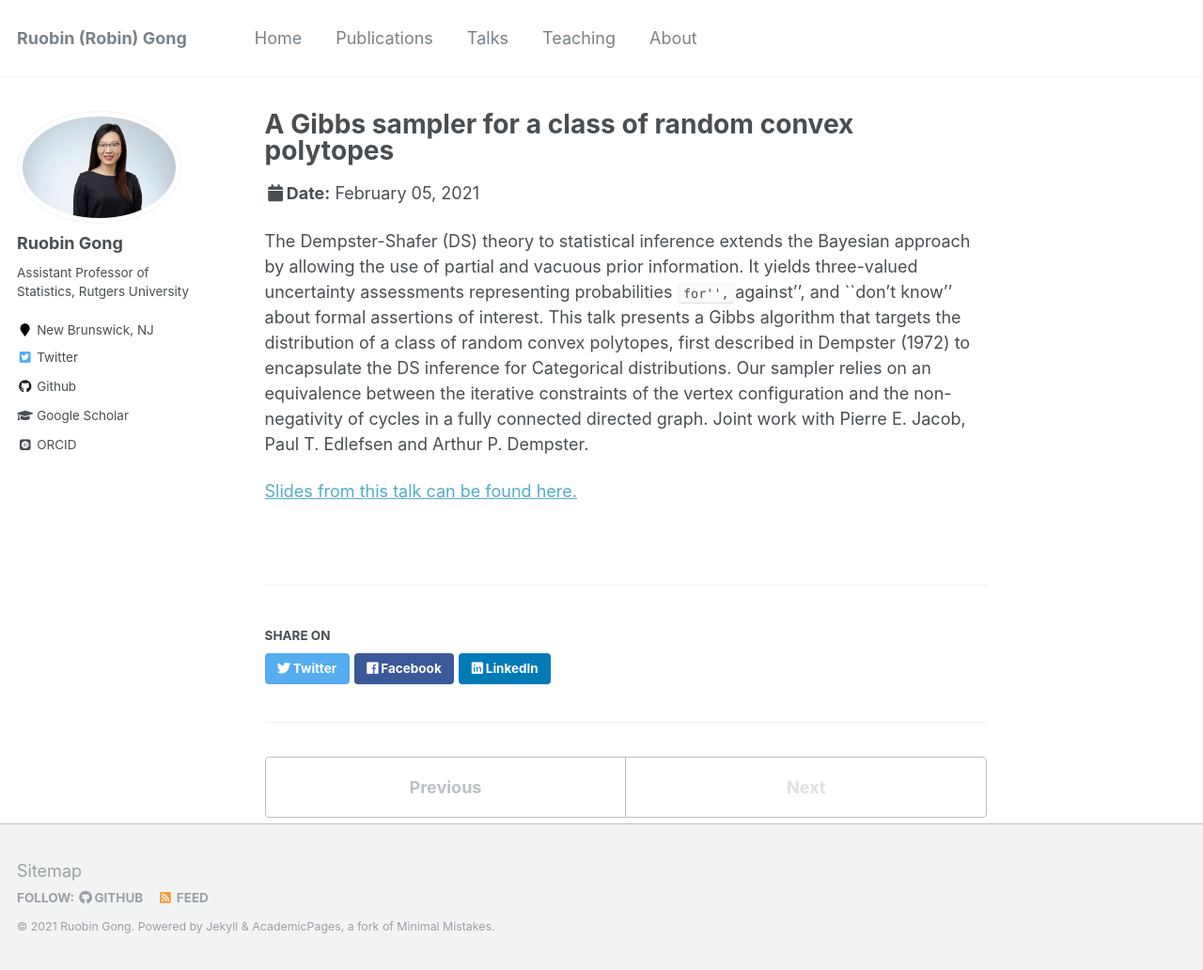
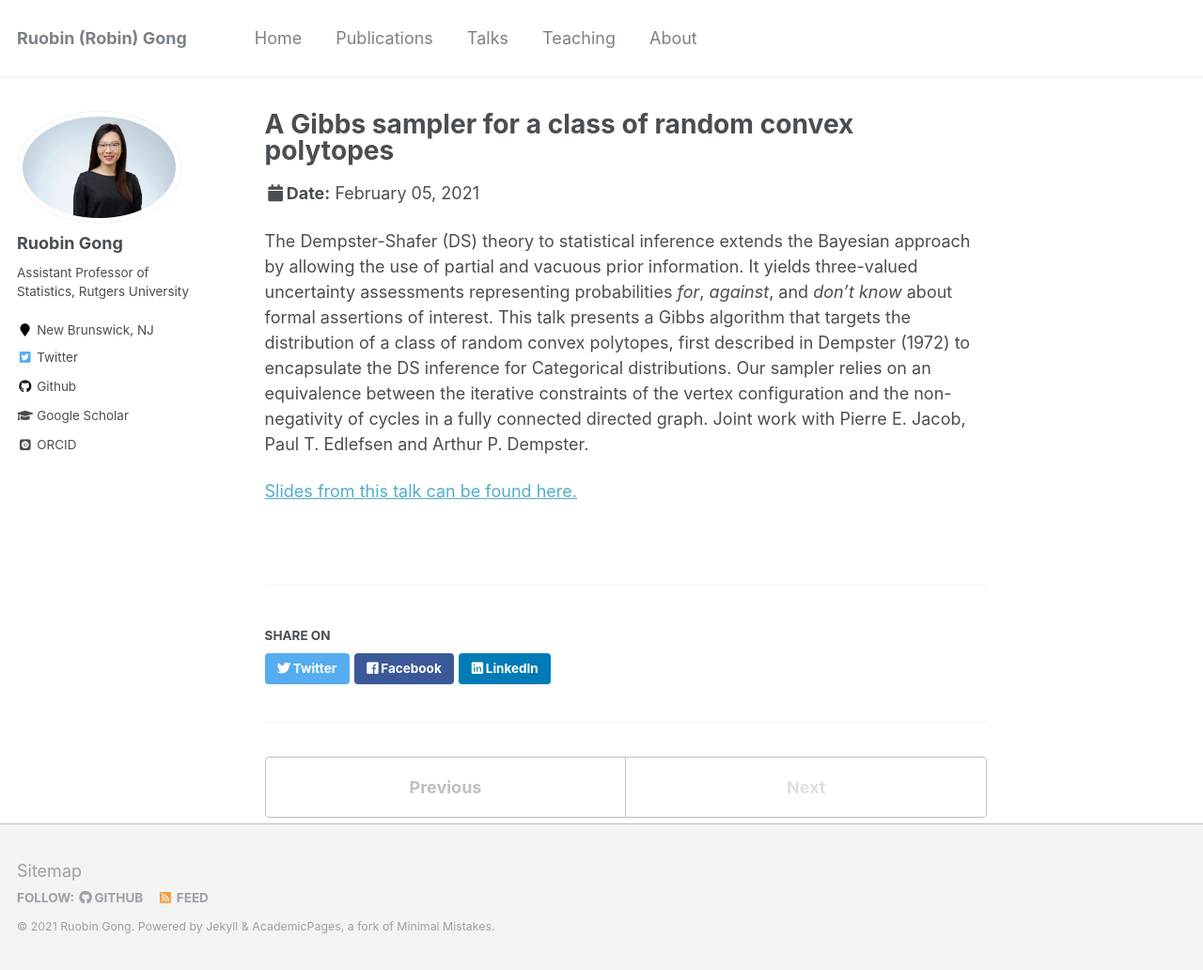
Before and after one commit to RuobinGong/RuobinGong.github.io, a Jekyll site: the page built from _talks/2021-02-05-polytope.md, in a window 1280 px wide and 1032 px high. Shown: the whole window at 94% size. Built offline with Jekyll 4.4.1, drawn with Linux system fonts in a browser that asks for light colours; some web fonts are replaced.

```diff
--- a/_talks/2021-02-05-polytope.md
+++ b/_talks/2021-02-05-polytope.md
@@ -9,6 +9,6 @@ location: "virtual"
 
 ---
 
-The Dempster-Shafer (DS) theory to statistical inference extends the Bayesian approach by allowing the use of partial and vacuous prior information. It yields three-valued uncertainty assessments representing probabilities ``for'', ``against'', and ``don't know'' about formal assertions of interest. This talk presents a Gibbs algorithm that targets the distribution of a class of random convex polytopes, first described in Dempster (1972) to encapsulate the DS inference for Categorical distributions. Our sampler relies on an equivalence between the iterative constraints of the vertex configuration and the non-negativity of cycles in a fully connected directed graph. Joint work with Pierre E. Jacob, Paul T. Edlefsen and Arthur P. Dempster.
+The Dempster-Shafer (DS) theory to statistical inference extends the Bayesian approach by allowing the use of partial and vacuous prior information. It yields three-valued uncertainty assessments representing probabilities *for*, *against*, and *don't know* about formal assertions of interest. This talk presents a Gibbs algorithm that targets the distribution of a class of random convex polytopes, first described in Dempster (1972) to encapsulate the DS inference for Categorical distributions. Our sampler relies on an equivalence between the iterative constraints of the vertex configuration and the non-negativity of cycles in a fully connected directed graph. Joint work with Pierre E. Jacob, Paul T. Edlefsen and Arthur P. Dempster.
 
 [Slides from this talk can be found here.](https://ruobingong.github.io/files/2021-02-BFF65.pdf)
```
